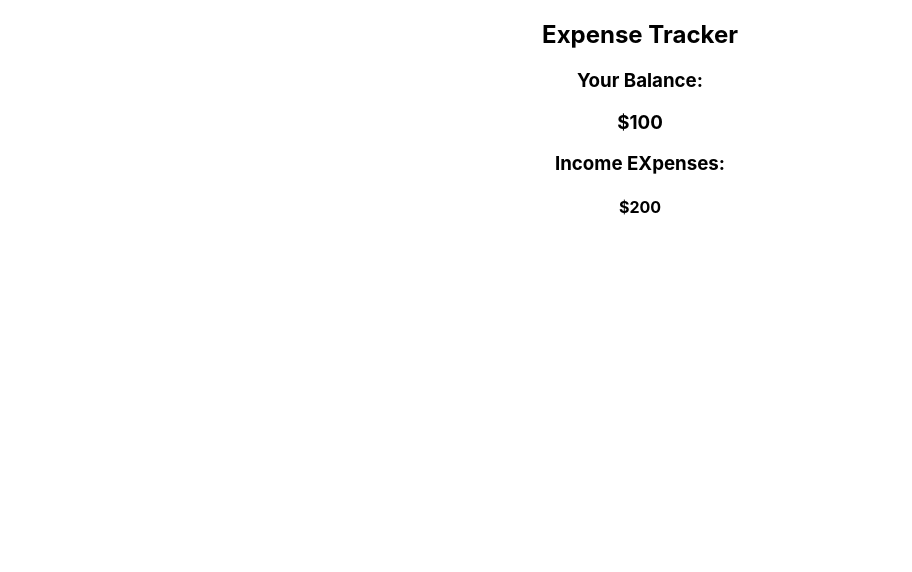
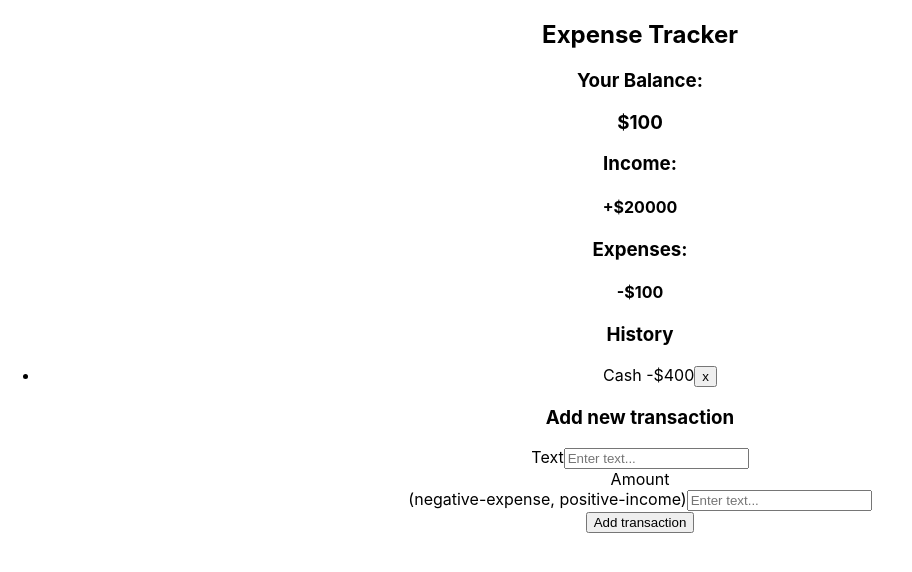
Before and after one commit to joshinehajoshi/expense-tracker, a React (Create React App) app: page / in a window 1280 px wide. Shown: the top 572 px of the page, without its empty margins (0-912 px from the left). Built offline with nearby package versions, Linux system fonts and the light colour scheme.

Commit message:
addTransaction, incomeExpenses, transactionList comp added

```diff
--- a/src/App.js
+++ b/src/App.js
@@ -2,6 +2,8 @@
 import Header from './Components/Header';
 import Balance from './Components/Balance';
 import IncomeExpenses from './Components/IncomeExpenses';
+import TransactionList from './Components/TransactionList';
+import AddTransaction from './Components/AddTransaction';
 
 function App() {
   return (
@@ -9,6 +11,8 @@
         <Header/>
         <Balance/>
         <IncomeExpenses />
+        <TransactionList />
+        <AddTransaction />
     </div>
   );
 }
--- /dev/null
+++ b/src/Components/AddTransaction.js
@@ -0,0 +1,23 @@
+import React from 'react'
+
+function AddTransaction() {
+    return (
+        <>
+            <h3>Add new transaction</h3>
+            <form >
+                <div className="form-control">
+                    <label htmlFor="text">Text</label>
+                    <input type="text"  placeholder="Enter text..." />
+                </div>
+                <div className="form-control">
+                    <label htmlFor="amount">Amount <br />
+                    (negative-expense, positive-income)</label>
+                    <input type="number" placeholder="Enter text..." />
+                </div>
+                <button className="btn">Add transaction</button>
+            </form>
+        </>
+    )
+}
+
+export default AddTransaction
--- a/src/Components/IncomeExpenses.js
+++ b/src/Components/IncomeExpenses.js
@@ -3,8 +3,14 @@
 function IncomeExpenses() {
     return (
         <div>
-            <h3>Income EXpenses: </h3>
-            <h4>$200</h4>
+            <div>
+                <h3>Income: </h3>
+                <h4>+$20000</h4>
+            </div>
+            <div>
+            <h3>Expenses: </h3>
+            <h4>-$100</h4>
+        </div>
         </div>
     )
 }
--- /dev/null
+++ b/src/Components/TransactionList.js
@@ -0,0 +1,16 @@
+import React from 'react'
+
+function TransactionList() {
+    return (
+        <>
+            <h3>History</h3>
+            <ul className="list">
+                <li class="minus">
+                    Cash <span>-$400</span><button className="delete-btn">x</button>
+                </li>
+            </ul>
+        </>
+    )
+}
+
+export default TransactionList
```
Also changed, not shown: src/css/Header.css (added), src/css/IncomeExpenses.css (added).
